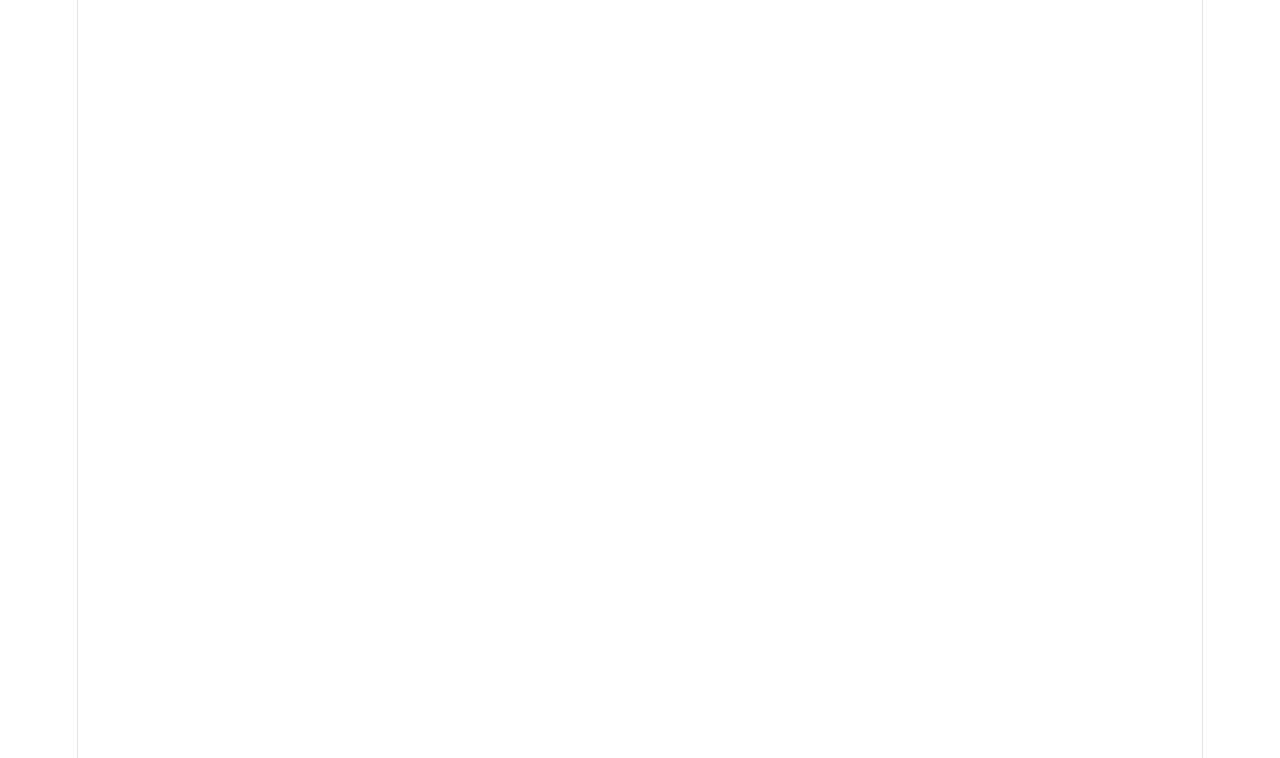
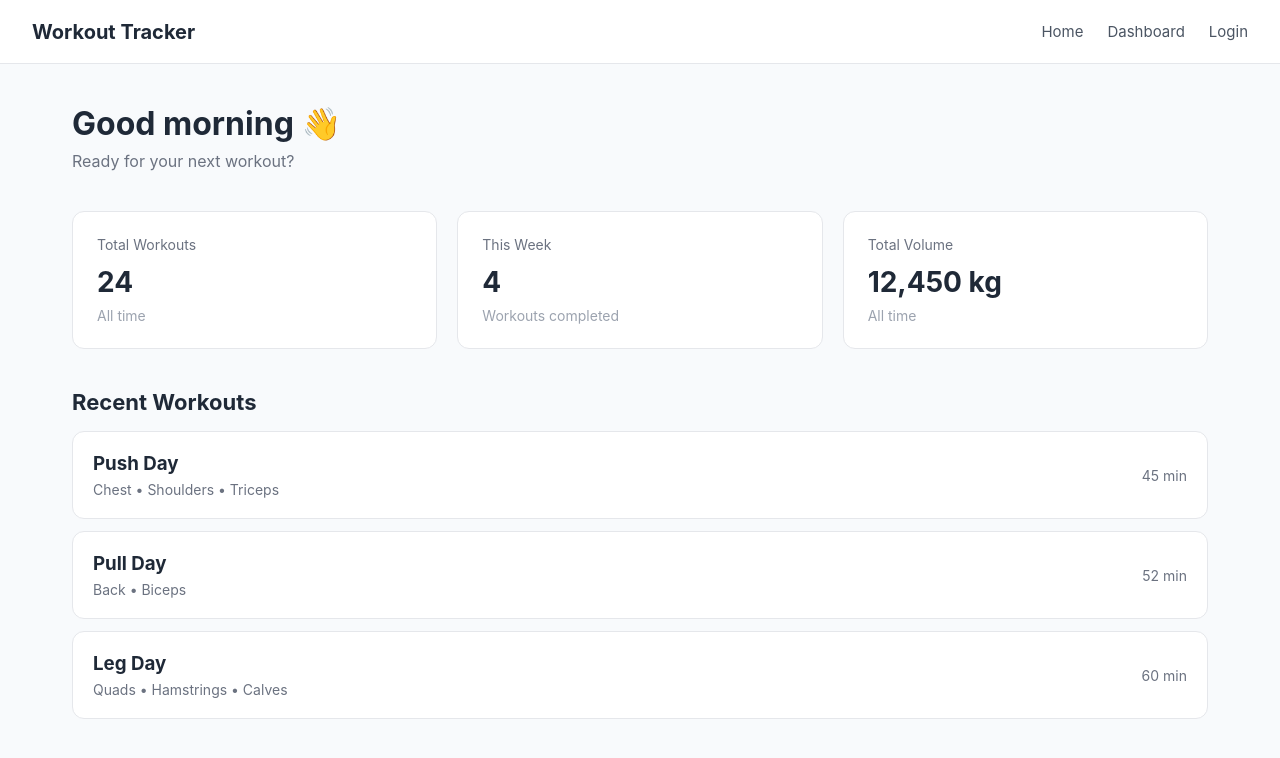
Before and after one commit to Sanjay280806/Workout-Tracker, a React app in the folder frontend/: page /dashboard in a window 1280 px wide. Before the commit this address had no page. Shown: the top 758 px of the page. Built offline with nearby package versions, Linux system fonts and the light colour scheme; the HTML template or start-up script is replaced by a standard one.

Commit message:
Added Styling and Dashboard

```diff
--- a/frontend/src/App.css
+++ b/frontend/src/App.css
@@ -0,0 +1,126 @@
+.app {
+  min-height: 100vh;
+}
+
+.navbar {
+  height: 64px;
+  padding: 0 32px;
+
+  display: flex;
+  align-items: center;
+  justify-content: space-between;
+
+  background: white;
+  border-bottom: 1px solid #e5e7eb;
+}
+
+.navbar-brand {
+  font-size: 20px;
+  font-weight: 700;
+}
+
+.navbar-links {
+  display: flex;
+  gap: 24px;
+}
+
+.navbar-links a {
+  font-size: 15px;
+  color: #4b5563;
+}
+
+.navbar-links a:hover {
+  color: #111827;
+}
+
+.main-content {
+  max-width: 1200px;
+  margin: 0 auto;
+  padding: 40px 32px;
+}
+
+.dashboard {
+  display: flex;
+  flex-direction: column;
+  gap: 40px;
+}
+
+.dashboard-header h1 {
+  font-size: 32px;
+  margin-bottom: 8px;
+}
+
+.dashboard-header p {
+  color: #6b7280;
+}
+
+.stats-grid {
+  display: grid;
+  grid-template-columns: repeat(3, 1fr);
+  gap: 20px;
+}
+
+.stat-card {
+  padding: 24px;
+  background: white;
+  border: 1px solid #e5e7eb;
+  border-radius: 12px;
+}
+
+.stat-title {
+  color: #6b7280;
+  font-size: 14px;
+  margin-bottom: 12px;
+}
+
+.stat-value {
+  font-size: 28px;
+  margin-bottom: 8px;
+}
+
+.stat-description {
+  color: #9ca3af;
+  font-size: 14px;
+}
+
+.recent-workouts {
+  display: flex;
+  flex-direction: column;
+  gap: 16px;
+}
+
+.section-header h2 {
+  font-size: 22px;
+}
+
+.workout-list {
+  display: flex;
+  flex-direction: column;
+  gap: 12px;
+}
+
+.workout-card {
+  display: flex;
+  align-items: center;
+  justify-content: space-between;
+
+  padding: 20px;
+
+  background: white;
+  border: 1px solid #e5e7eb;
+  border-radius: 12px;
+}
+
+.workout-card h3 {
+  margin-bottom: 6px;
+}
+
+.workout-card p {
+  color: #6b7280;
+  font-size: 14px;
+}
+
+.workout-card span {
+  color: #6b7280;
+  font-size: 14px;
+}
--- a/frontend/src/App.jsx
+++ b/frontend/src/App.jsx
@@ -1,7 +1,8 @@
 import { BrowserRouter, Routes, Route } from "react-router-dom";
-
+import "./App.css";
 import Home from "./pages/Home";
 import Login from "./pages/Login";
+import Dashboard from "./pages/Dashboard";
 import MainLayout from "./layouts/MainLayout";
 
 function App() {
@@ -11,6 +12,7 @@ function App() {
         <Route element={<MainLayout />}>
           <Route path="/" element={<Home />} />
           <Route path="/login" element={<Login />} />
+          <Route path="/dashboard" element={<Dashboard />} />
         </Route>
       </Routes>
     </BrowserRouter>
--- /dev/null
+++ b/frontend/src/components/StatCard.jsx
@@ -0,0 +1,11 @@
+function StatCard({ title, value, description }) {
+  return (
+    <div className="stat-card">
+      <p className="stat-title">{title}</p>
+      <h2 className="stat-value">{value}</h2>
+      <p className="stat-description">{description}</p>
+    </div>
+  );
+}
+
+export default StatCard;
--- /dev/null
+++ b/frontend/src/components/WorkoutCard.jsx
@@ -0,0 +1,14 @@
+function WorkoutCard({ name, duration, exercises }) {
+  return (
+    <article className="workout-card">
+      <div>
+        <h3>{name}</h3>
+        <p>{exercises}</p>
+      </div>
+
+      <span>{duration}</span>
+    </article>
+  );
+}
+
+export default WorkoutCard;
--- a/frontend/src/index.css
+++ b/frontend/src/index.css
@@ -1,111 +1,37 @@
+* {
+  box-sizing: border-box;
+  margin: 0;
+  padding: 0;
+}
+
 :root {
-  --text: #6b6375;
-  --text-h: #08060d;
-  --bg: #fff;
-  --border: #e5e4e7;
-  --code-bg: #f4f3ec;
-  --accent: #aa3bff;
-  --accent-bg: rgba(170, 59, 255, 0.1);
-  --accent-border: rgba(170, 59, 255, 0.5);
-  --social-bg: rgba(244, 243, 236, 0.5);
-  --shadow:
-    rgba(0, 0, 0, 0.1) 0 10px 15px -3px, rgba(0, 0, 0, 0.05) 0 4px 6px -2px;
+  font-family: Inter, system-ui, -apple-system, BlinkMacSystemFont, "Segoe UI",
+    sans-serif;
 
-  --sans: system-ui, 'Segoe UI', Roboto, sans-serif;
-  --heading: system-ui, 'Segoe UI', Roboto, sans-serif;
-  --mono: ui-monospace, Consolas, monospace;
+  color: #1f2937;
+  background: #f8fafc;
 
-  font: 18px/145% var(--sans);
-  letter-spacing: 0.18px;
-  color-scheme: light dark;
-  color: var(--text);
-  background: var(--bg);
   font-synthesis: none;
   text-rendering: optimizeLegibility;
-  -webkit-font-smoothing: antialiased;
-  -moz-osx-font-smoothing: grayscale;
-
-  @media (max-width: 1024px) {
-    font-size: 16px;
-  }
-}
-
-@media (prefers-color-scheme: dark) {
-  :root {
-    --text: #9ca3af;
-    --text-h: #f3f4f6;
-    --bg: #16171d;
-    --border: #2e303a;
-    --code-bg: #1f2028;
-    --accent: #c084fc;
-    --accent-bg: rgba(192, 132, 252, 0.15);
-    --accent-border: rgba(192, 132, 252, 0.5);
-    --social-bg: rgba(47, 48, 58, 0.5);
-    --shadow:
-      rgba(0, 0, 0, 0.4) 0 10px 15px -3px, rgba(0, 0, 0, 0.25) 0 4px 6px -2px;
-  }
-
-  #social .button-icon {
-    filter: invert(1) brightness(2);
-  }
 }
 
 body {
-  margin: 0;
+  min-width: 320px;
+  min-height: 100vh;
 }
 
-#root {
-  width: 1126px;
-  max-width: 100%;
-  margin: 0 auto;
-  text-align: center;
-  border-inline: 1px solid var(--border);
-  min-height: 100svh;
-  display: flex;
-  flex-direction: column;
-  box-sizing: border-box;
+button,
+input,
+textarea,
+select {
+  font: inherit;
 }
 
-h1,
-h2 {
-  font-family: var(--heading);
-  font-weight: 500;
-  color: var(--text-h);
+button {
+  cursor: pointer;
 }
 
-h1 {
-  font-size: 56px;
-  letter-spacing: -1.68px;
-  margin: 32px 0;
-  @media (max-width: 1024px) {
-    font-size: 36px;
-    margin: 20px 0;
-  }
+a {
+  color: inherit;
+  text-decoration: none;
 }
-h2 {
-  font-size: 24px;
-  line-height: 118%;
-  letter-spacing: -0.24px;
-  margin: 0 0 8px;
-  @media (max-width: 1024px) {
-    font-size: 20px;
-  }
-}
-p {
-  margin: 0;
-}
-
-code,
-.counter {
-  font-family: var(--mono);
-  display: inline-flex;
-  border-radius: 4px;
-  color: var(--text-h);
-}
-
-code {
-  font-size: 15px;
-  line-height: 135%;
-  padding: 4px 8px;
-  background: var(--code-bg);
-}
--- a/frontend/src/layouts/MainLayout.jsx
+++ b/frontend/src/layouts/MainLayout.jsx
@@ -2,20 +2,23 @@ import { Link, Outlet } from "react-router-dom";
 
 function MainLayout() {
   return (
-    <>
-      <nav>
-        <Link to="/">Workout Tracker</Link>
+    <div className="app">
+      <header className="navbar">
+        <Link className="navbar-brand" to="/">
+          Workout Tracker
+        </Link>
 
-        <div>
+        <nav className="navbar-links">
           <Link to="/">Home</Link>
+          <Link to="/dashboard">Dashboard</Link>
           <Link to="/login">Login</Link>
-        </div>
-      </nav>
+        </nav>
+      </header>
 
-      <main>
+      <main className="main-content">
         <Outlet />
       </main>
-    </>
+    </div>
   );
 }
 
--- /dev/null
+++ b/frontend/src/pages/Dashboard.jsx
@@ -0,0 +1,63 @@
+import StatCard from "../components/StatCard";
+import WorkoutCard from "../components/WorkoutCard";
+
+function Dashboard() {
+  return (
+    <div className="dashboard">
+      <section className="dashboard-header">
+        <div>
+          <h1>Good morning 👋</h1>
+          <p>Ready for your next workout?</p>
+        </div>
+      </section>
+
+      <section className="stats-grid">
+        <StatCard
+          title="Total Workouts"
+          value="24"
+          description="All time"
+        />
+
+        <StatCard
+          title="This Week"
+          value="4"
+          description="Workouts completed"
+        />
+
+        <StatCard
+          title="Total Volume"
+          value="12,450 kg"
+          description="All time"
+        />
+      </section>
+
+      <section className="recent-workouts">
+        <div className="section-header">
+          <h2>Recent Workouts</h2>
+        </div>
+
+        <div className="workout-list">
+          <WorkoutCard
+            name="Push Day"
+            duration="45 min"
+            exercises="Chest • Shoulders • Triceps"
+          />
+
+          <WorkoutCard
+            name="Pull Day"
+            duration="52 min"
+            exercises="Back • Biceps"
+          />
+
+          <WorkoutCard
+            name="Leg Day"
+            duration="60 min"
+            exercises="Quads • Hamstrings • Calves"
+          />
+        </div>
+      </section>
+    </div>
+  );
+}
+
+export default Dashboard;
```
